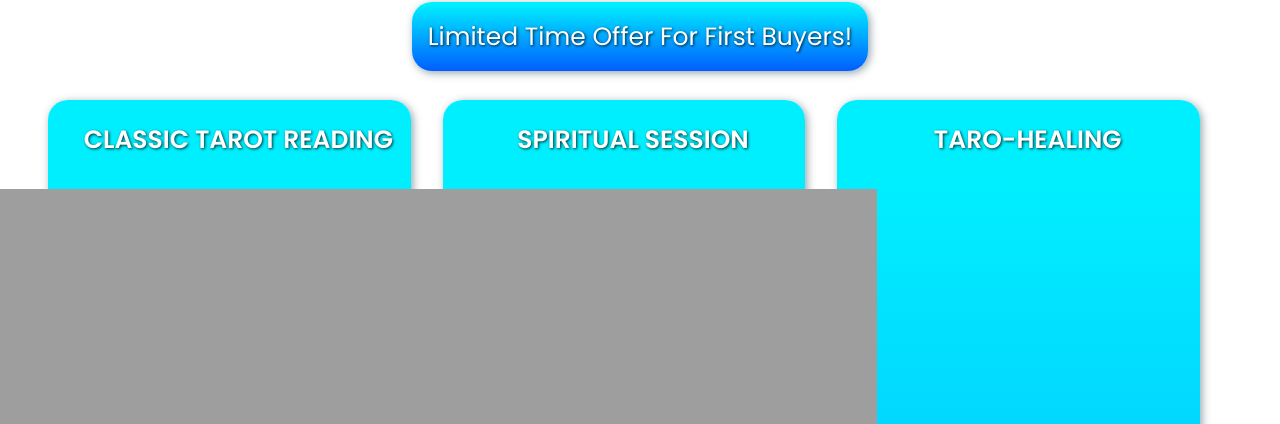
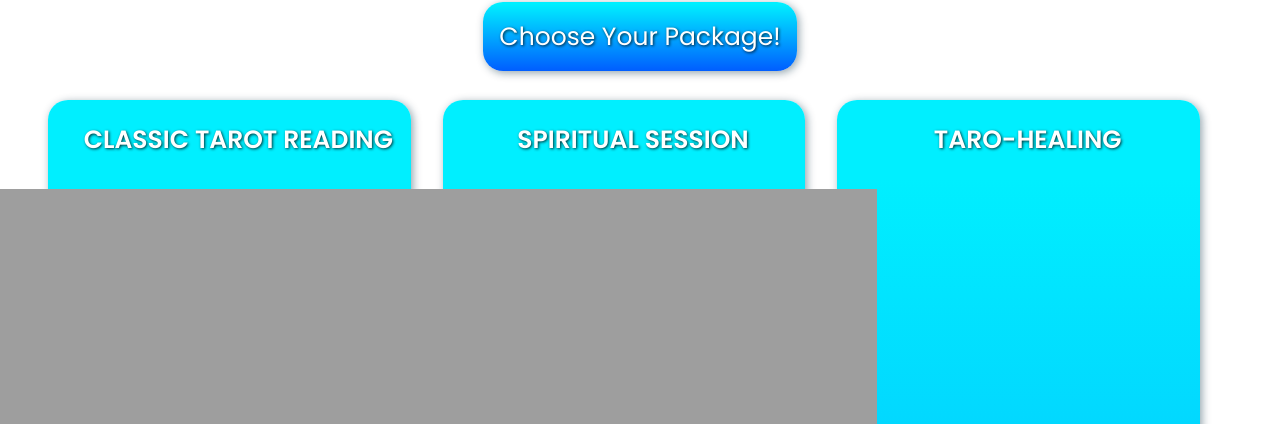
Before and after one commit to MasterDenis/Guide-of-Limitless-Truth-React, a website built with Parcel: page packages.html in a window 1280 px wide. Shown: the part 676-1100 px from the top of the page. Built offline with nearby package versions, Linux system fonts and the light colour scheme; files whose address does not match are found by name.

Commit message:
Commit from TeleportHQ

```diff
--- a/packages.html
+++ b/packages.html
@@ -217,9 +217,7 @@
         <div class="packages-sale">
           <a href="#price-discounted" class="packages-link">
             <div class="packages-pricing-card">
-              <span class="packages-text12">
-                Limited Time Offer for First Buyers!
-              </span>
+              <span class="packages-text12">Choose your Package!</span>
             </div>
           </a>
         </div>
```
